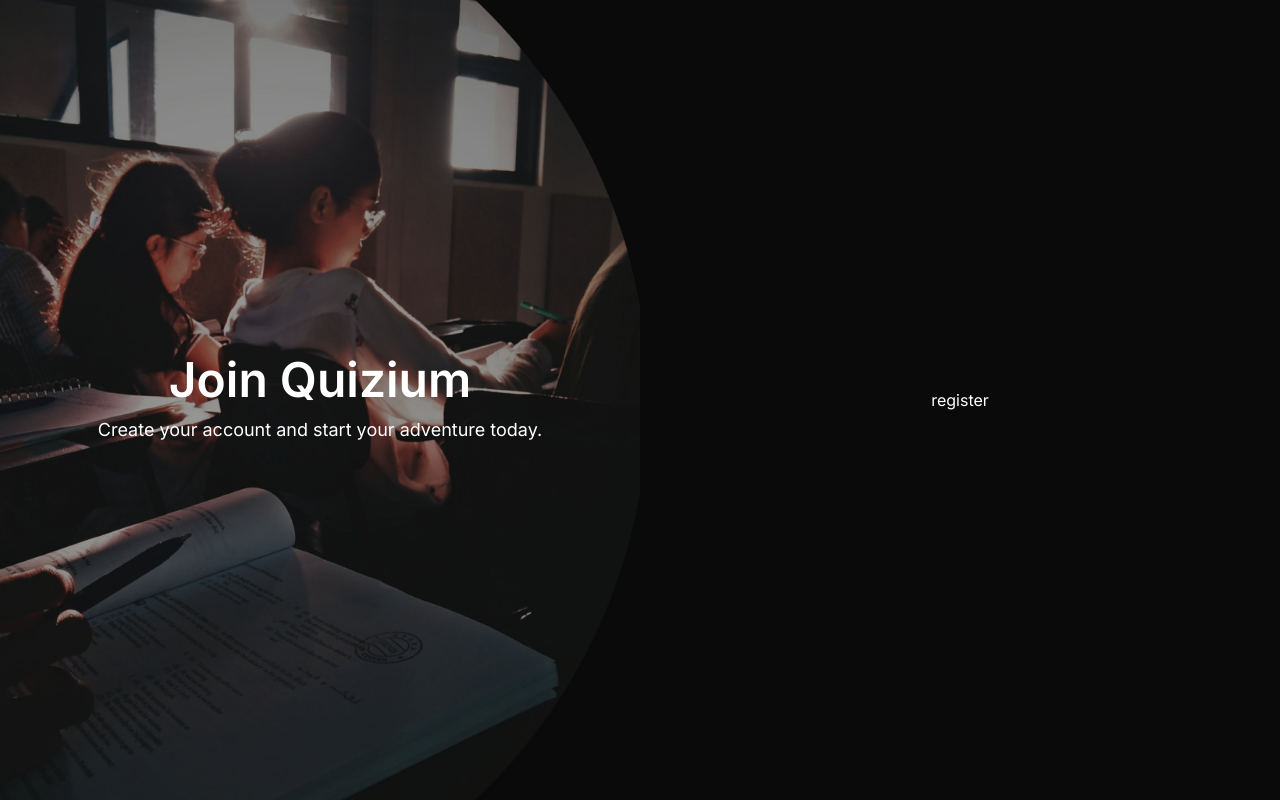
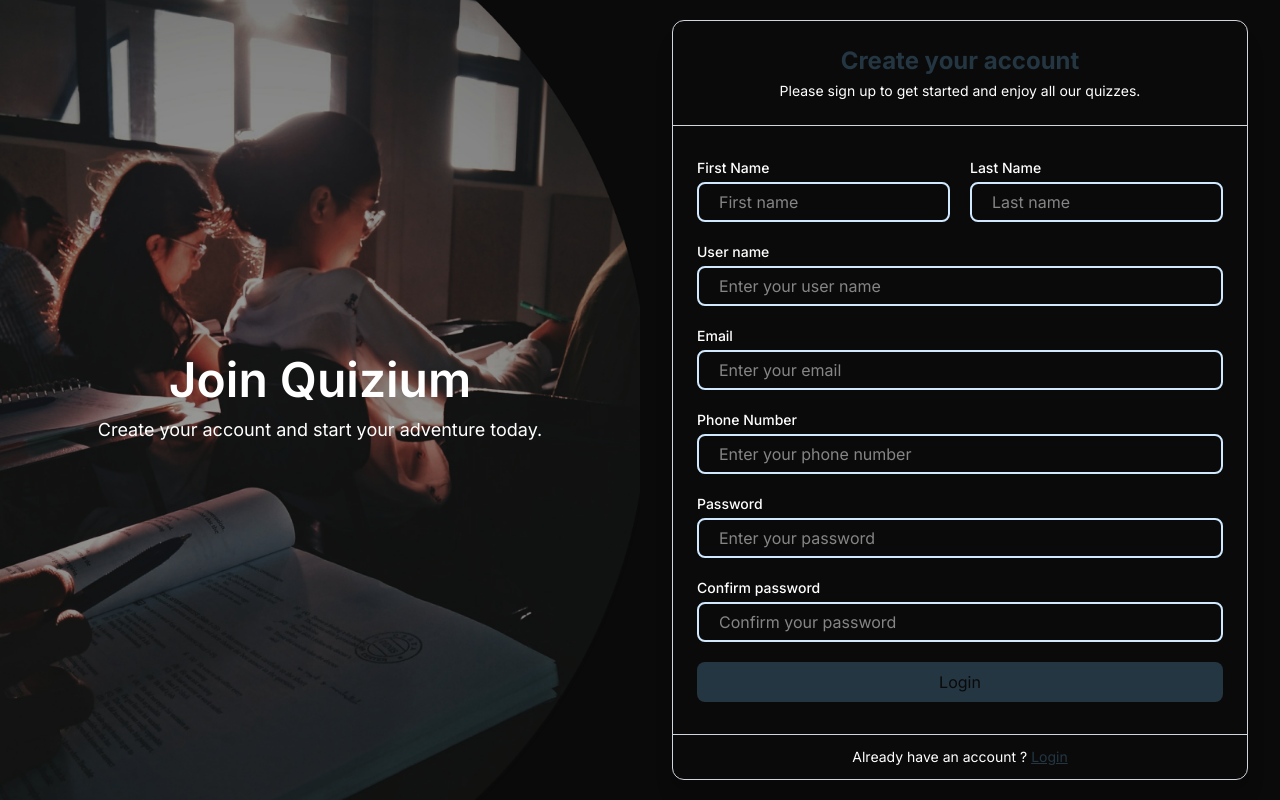
Before and after one commit to Lumix-projects/Quizium, a Next.js app: page /register in a window 1280 px wide. Built offline with nearby package versions, Linux system fonts and the light colour scheme.

Commit message:
add register ui , dynamic Auth Layout with conditional images

```diff
--- a/src/app/(auth)/layout.tsx
+++ b/src/app/(auth)/layout.tsx
@@ -1,4 +1,5 @@
 "use client";
+
 import { cn } from "@/lib/utils";
 import Image from "next/image";
 import { usePathname } from "next/navigation";
@@ -9,43 +10,51 @@
   children: React.ReactNode;
 }) {
   const pathName = usePathname();
-  const registerPage = pathName === "/register";
+
+  const authPages: Record<
+    string,
+    { image: string; title: string; desc: string; order: string }
+  > = {
+    "/login": {
+      image: "/auth/login.png",
+      title: "Welcome Back",
+      desc: "Sign in to continue your quest for knowledge.",
+      order: "order-2",
+    },
+    "/register": {
+      image: "/auth/register.png",
+      title: "Join Quizium",
+      desc: "Create your account and start your adventure today.",
+      order: "order-1",
+    },
+  };
+
+  const pageConfig = authPages[pathName] ?? authPages["/login"];
 
   return (
-    <section className="grid min-h-screen lg:grid-cols-2">
+    <section className="grid min-h-screen xl:grid-cols-2">
       {/* Image Section */}
       <div
         className={cn(
-          "hidden lg:flex relative h-full w-full items-center justify-center ",
-          registerPage ? "order-1" : "order-2"
+          "hidden xl:flex relative h-full w-full items-center justify-center",
+          pageConfig.order
         )}
       >
         <Image
-          src={registerPage ? "/auth/register.png" : "/auth/login.png"}
+          src={pageConfig.image}
           alt="Auth Image"
           fill
           className="-z-10 object-cover"
+          priority
         />
-        {registerPage ? (
-          // Register Text
-          <ImageText
-            title="Join Quizium"
-            desc="Create your account and start your adventure today."
-          />
-        ) : (
-          // Login Text
-          <ImageText
-            title="Welcome Back"
-            desc="Sign in to continue your quest for knowledge."
-          />
-        )}
+        <ImageText title={pageConfig.title} desc={pageConfig.desc} />
       </div>
 
       {/* Content Section */}
       <main
         className={cn(
-          "w-full flex items-center justify-center",
-          registerPage ? "order-2" : "order-1"
+          "w-full flex items-center justify-center p-3",
+          pageConfig.order === "order-1" ? "order-2" : "order-1"
         )}
       >
         {children}
@@ -56,7 +65,7 @@
 
 function ImageText({ title, desc }: { title: string; desc: string }) {
   return (
-    <div className="space-y-3 text-white text-center">
+    <div className="space-y-3 text-white text-center px-6">
       <h6 className="block text-5xl font-semibold">{title}</h6>
       <p className="text-lg">{desc}</p>
     </div>
--- a/src/app/(auth)/register/page.tsx
+++ b/src/app/(auth)/register/page.tsx
@@ -1,7 +1,125 @@
-import React from "react";
+import { Card, CardContent, CardFooter, CardHeader } from "@/components/Card";
+import Link from "next/link";
 
-function page() {
-  return <div>register</div>;
+function RegisterPage() {
+  return (
+    <Card>
+      {/* Header */}
+      <CardHeader>
+        <h1 className="text-xl lg:text-2xl font-bold text-primary">
+          Create your account
+        </h1>
+        <p className="text-xs lg:text-sm text-muted">
+          Please sign up to get started and enjoy all our quizzes.
+        </p>
+      </CardHeader>
+
+      {/* Form */}
+      <CardContent>
+        <form className="flex flex-col gap-3 lg:gap-5">
+          {/* First + Last Name */}
+          <div className="flex flex-col sm:flex-row gap-5">
+            <div className="flex-1">
+              <label className="block text-sm font-medium text-text-heading mb-1">
+                First Name
+              </label>
+              <input
+                type="text"
+                className="input w-full"
+                placeholder="First name"
+              />
+            </div>
+
+            <div className="flex-1">
+              <label
+                htmlFor="lastName"
+                className="block text-sm font-medium text-text-heading mb-1"
+              >
+                Last Name
+              </label>
+              <input
+                type="text"
+                className="input w-full"
+                placeholder="Last name"
+              />
+            </div>
+          </div>
+
+          {/* user name */}
+          <div>
+            <label className="block text-sm font-medium text-text-heading mb-1">
+              User name
+            </label>
+            <input
+              type="text"
+              className="input w-full"
+              placeholder="Enter your user name"
+            />
+          </div>
+
+          {/* Email */}
+          <div>
+            <label className="block text-sm font-medium text-text-heading mb-1">
+              Email
+            </label>
+            <input
+              type="email"
+              className="input w-full"
+              placeholder="Enter your email"
+            />
+          </div>
+
+          {/* Phone number */}
+          <div>
+            <label className="block text-sm font-medium text-text-heading mb-1">
+              Phone Number
+            </label>
+            <input
+              type="email"
+              className="input w-full"
+              placeholder="Enter your phone number"
+            />
+          </div>
+
+          {/* Password */}
+          <div>
+            <label className="block text-sm font-medium text-text-heading mb-1">
+              Password
+            </label>
+            <input
+              type="password"
+              className="input w-full"
+              placeholder="Enter your password"
+            />
+          </div>
+
+          {/* Confirm Password */}
+          <div>
+            <label className="block text-sm font-medium text-text-heading mb-1">
+              Confirm password
+            </label>
+            <input
+              type="password"
+              className="input w-full"
+              placeholder="Confirm your password"
+            />
+          </div>
+
+          <button type="submit" className="main-btn w-full">
+            Login
+          </button>
+        </form>
+      </CardContent>
+
+      {/* Footer */}
+      <CardFooter>
+        Already have an account ?{" "}
+        <Link href="/login" className="text-primary underline">
+          Login
+        </Link>
+      </CardFooter>
+    </Card>
+  );
 }
 
-export default page;
+export default RegisterPage;
--- a/src/components/Card.tsx
+++ b/src/components/Card.tsx
@@ -30,7 +30,7 @@
   children: React.ReactNode;
 }) {
   return (
-    <header className={cn("text-center space-y-1 p-6", className)}>
+    <header className={cn("text-center space-y-1 p-3 lg:p-6", className)}>
       {children}
     </header>
   );
@@ -45,7 +45,7 @@
   children: React.ReactNode;
 }) {
   return (
-    <div className={cn("px-6 py-8 border-y border-border", className)}>
+    <div className={cn("px-6 py-5 lg:py-8 border-y border-border", className)}>
       {children}
     </div>
   );
```
